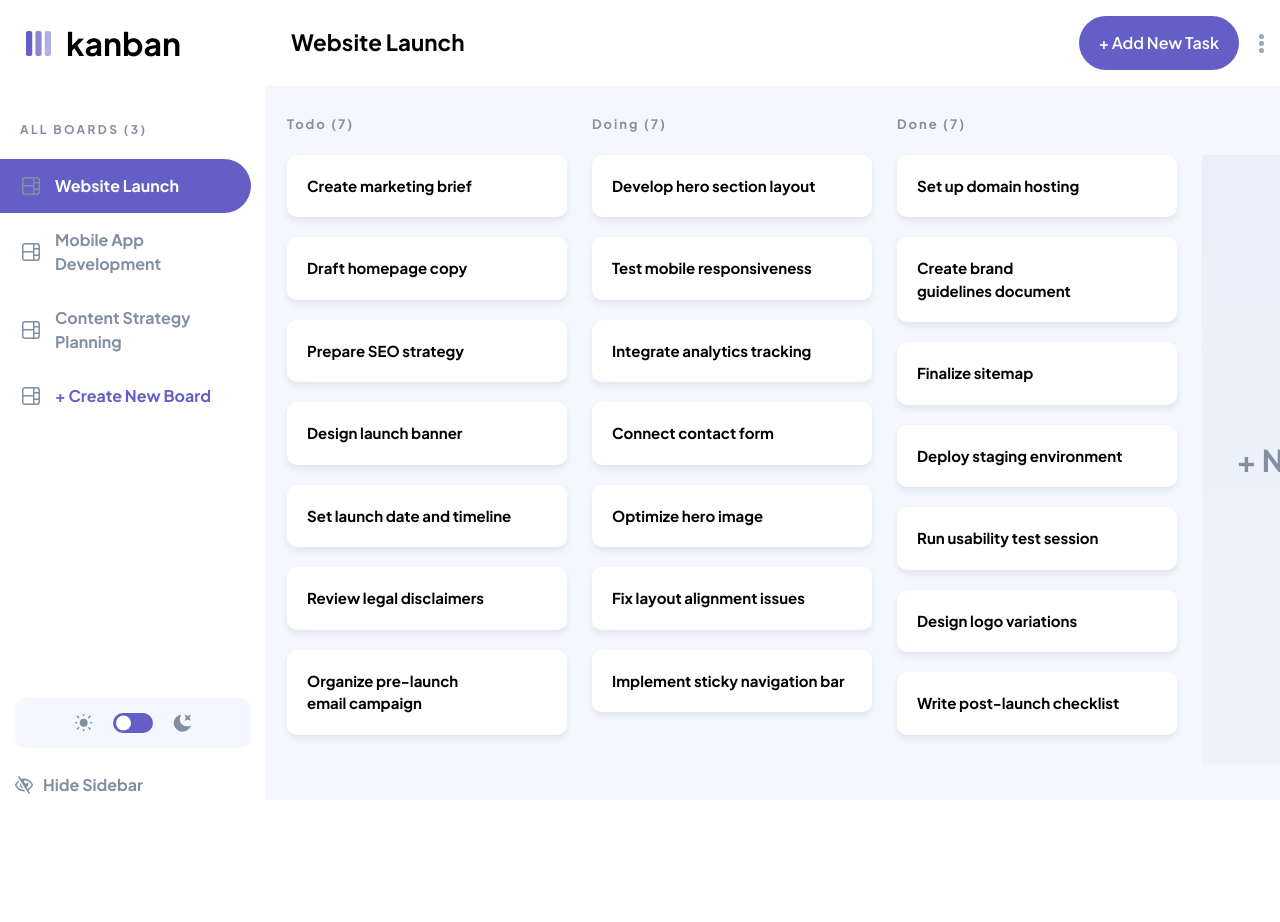
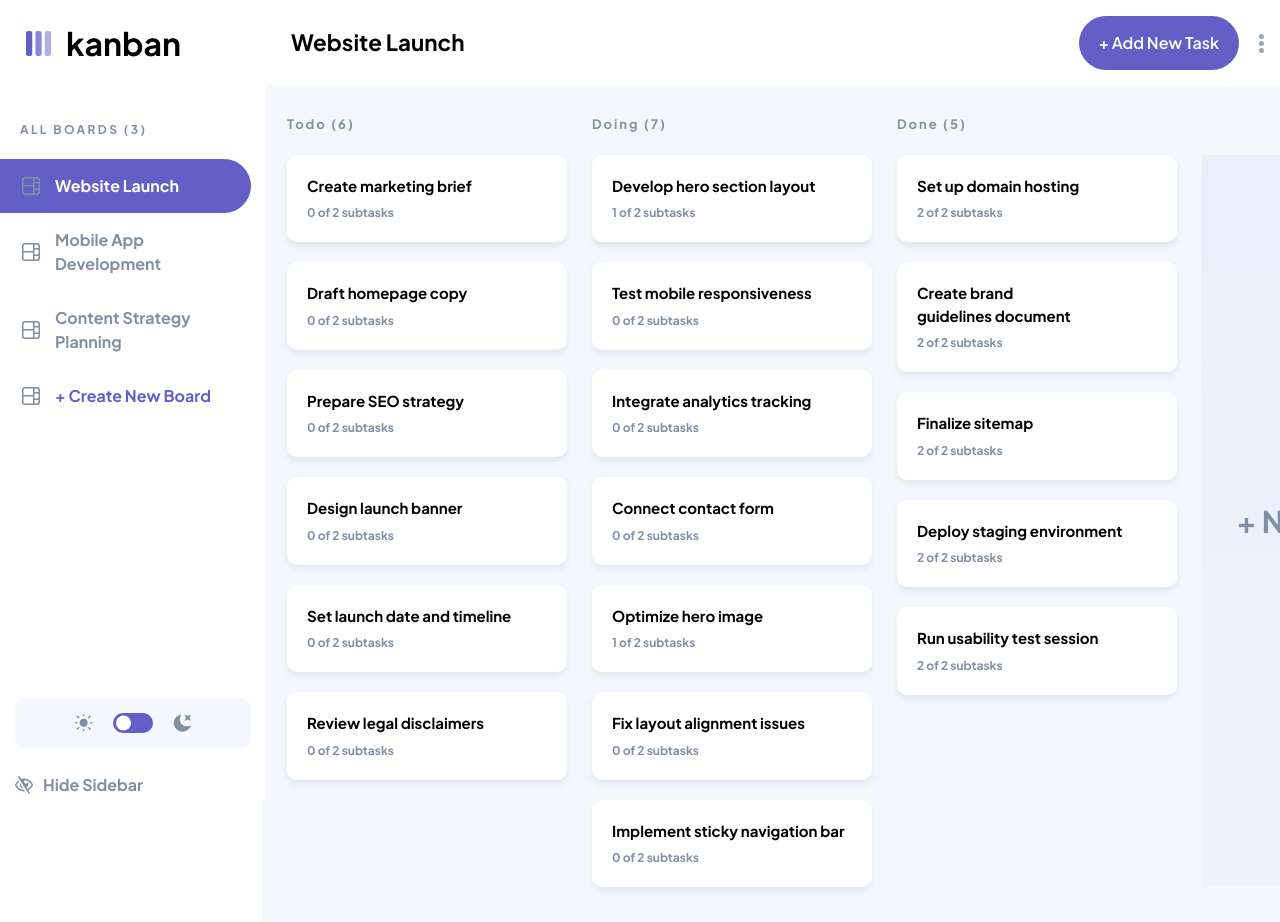
Before and after one commit to chxxvin/kanban-task-management, a React (Vite) app: page / in a window 1280 px wide. Before the commit the page ends 812 px from the top, so only its background shows below. Built offline with nearby package versions, Linux system fonts and the light colour scheme.

Commit message:
modifying data flow and adding feature 'create' to create board's modal

```diff
--- a/src/App.jsx
+++ b/src/App.jsx
@@ -9,16 +9,20 @@ import Modal from './component/Modal/Modal';
 import CreateBoard from './component/Modal/create/Board/CreateBoard';
 import CreateTask from './component/Modal/create/Task/CreateTask';
 
-const boards = [
-  { id: 'board-101', name: 'Website Launch' },
-  { id: 'board-102', name: 'Mobile App Development' },
-  { id: 'board-103', name: 'Content Strategy Planning' },
-];
+import dummy from './data/dummy';
 
 function App() {
+  const [boards, setBoards] = useState(dummy);
   const [selectBoard, setSelectBoard] = useState(boards[0]);
   const [isSidebarHide, setIsSidebarHide] = useState(false);
   const [isModal, setIsModal] = useState(false);
+
+  const nameBoards = boards.map((data) => ({
+    id: data.id,
+    name: data.name,
+  }));
+
+  const taskBoards = boards.find((board) => board.id === selectBoard.id);
 
   return (
     <>
@@ -28,17 +32,19 @@ function App() {
       </header>
       <main>
         <Sidebar
-          boards={boards}
+          boards={nameBoards}
           selectBoard={selectBoard}
           setSelectBoard={setSelectBoard}
           isSidebarHide={isSidebarHide}
           setIsSidebarHide={setIsSidebarHide}
           setIsModal={setIsModal}
         />
-        <Board isSidebarHide={isSidebarHide} selectBoard={selectBoard} />
+        <Board isSidebarHide={isSidebarHide} taskBoards={taskBoards} />
       </main>
       <Modal isOpen={isModal} onClose={() => setIsModal(false)}>
-        {isModal === 'createBoard' && <CreateBoard />}
+        {isModal === 'createBoard' && (
+          <CreateBoard setBoards={setBoards} setIsModal={setIsModal} />
+        )}
         {isModal === 'createTask' && <CreateTask />}
       </Modal>
     </>
--- a/src/component/Board/Board.jsx
+++ b/src/component/Board/Board.jsx
@@ -1,19 +1,10 @@
 import { useEffect, useRef } from 'react';
 import Task from '../Task/Task';
 import style from './Board.module.css';
-import dummy from '../../data/dummy';
 
-const data = dummy;
-
-console.log(dummy);
-
-function Board({ isSidebarHide, selectBoard }) {
-  const [dataBoard] = data.filter((board) => board.id === selectBoard.id);
+function Board({ isSidebarHide, taskBoards }) {
   const boardRef = useRef(null);
-
-  const colBoard = dataBoard.columns;
-
-  console.log(colBoard);
+  const colBoard = taskBoards ? taskBoards.columns : [];
 
   useEffect(() => {
     const board = boardRef.current;
--- a/src/component/Modal/create/Board/CreateBoard.jsx
+++ b/src/component/Modal/create/Board/CreateBoard.jsx
@@ -2,17 +2,37 @@ import { useState } from 'react';
 import iconCross from '../../../../assets/icon-cross.svg';
 import style from './CreateBoard.module.css';
 
-function CreateBoard() {
+function CreateBoard({ setBoards, setIsModal }) {
   const [boardName, setBoardName] = useState('');
-  const [columns, setColumns] = useState(['Todo', 'Doing']);
+  const [columns, setColumns] = useState([
+    {
+      id: `col-${crypto.randomUUID()}`,
+      name: 'Todo',
+      tasks: [],
+    },
+    {
+      id: `col-${crypto.randomUUID()}`,
+      name: 'Doing',
+      tasks: [],
+    },
+  ]);
 
   function handleAddColumn() {
-    setColumns((prevCol) => [...prevCol, '']);
+    setColumns((prevCol) => [
+      ...prevCol,
+      {
+        id: `col-${crypto.randomUUID()}`,
+        name: '',
+        tasks: [],
+      },
+    ]);
   }
 
-  function handleChangeColumn(index, value) {
+  function handleChangeColumn(selectColumnId, value) {
     setColumns((prevColumns) =>
-      prevColumns.map((col, i) => (i === index ? value : col))
+      prevColumns.map((col) =>
+        col.id === selectColumnId ? { ...col, name: value } : col
+      )
     );
   }
 
@@ -20,10 +40,21 @@ function CreateBoard() {
     setColumns((prevColumns) => prevColumns.filter((_, i) => i !== index));
   }
 
+  function handleSubmitBoard(e) {
+    e.preventDefault();
+    const newBoard = {
+      id: `board-${crypto.randomUUID()}`,
+      name: boardName,
+      columns,
+    };
+    setIsModal(false);
+    setBoards((prevBoards) => [...prevBoards, newBoard]);
+  }
+
   return (
     <div>
       <h3>Add new board</h3>
-      <form action="/">
+      <form onSubmit={handleSubmitBoard}>
         <div className={style.boardName}>
           <label htmlFor="board-name">Board Name</label>
           <input
@@ -42,8 +73,10 @@ function CreateBoard() {
               return (
                 <div className={style.modalColumn} key={index}>
                   <input
-                    value={column}
-                    onChange={(e) => handleChangeColumn(index, e.target.value)}
+                    value={column.name}
+                    onChange={(e) =>
+                      handleChangeColumn(column.id, e.target.value)
+                    }
                     placeholder="e.g Done"
                   />
                   <button
@@ -61,7 +94,7 @@ function CreateBoard() {
           <button type="button" onClick={handleAddColumn}>
             + Add New Column
           </button>
-          <button>Create New Board</button>
+          <button type="submit">Create New Board</button>
         </div>
       </form>
     </div>
--- a/src/component/Sidebar/Sidebar.module.css
+++ b/src/component/Sidebar/Sidebar.module.css
@@ -1,5 +1,5 @@
 .sidebar {
-  position: absolute;
+  position: fixed;
   top: 0;
   left: 0;
   width: 266px;
--- a/src/component/Task/Task.jsx
+++ b/src/component/Task/Task.jsx
@@ -1,12 +1,16 @@
 import style from './Task.module.css';
 
 function Task({ task }) {
+  const subtaskDone = task.subtasks.filter(
+    (subtask) => subtask.done === true
+  ).length;
+
   return (
     <div className={style.task}>
       <h3 className={style.titleTask}>{task.title}</h3>
-      {/* <p className={style.subtask}>
-        {task.subtasks_done} of {task.subtasks_total} subtasks
-      </p> */}
+      <p className={style.subtask}>
+        {subtaskDone} of {task.subtasks.length} subtasks
+      </p>
     </div>
   );
 }
--- a/src/data/dummy.js
+++ b/src/data/dummy.js
@@ -53,14 +53,6 @@ const boards = [
             subtasks: [
               { id: 'st-111', title: 'Check privacy policy', done: false },
               { id: 'st-112', title: 'Review cookies page', done: false },
-            ],
-          },
-          {
-            id: 'task-107',
-            title: 'Organize pre-launch email campaign',
-            subtasks: [
-              { id: 'st-113', title: 'Segment users', done: false },
-              { id: 'st-114', title: 'Write email copy', done: false },
             ],
           },
         ],
@@ -171,22 +163,6 @@ const boards = [
               { id: 'st-138', title: 'Record feedback', done: true },
             ],
           },
-          {
-            id: 'task-120',
-            title: 'Design logo variations',
-            subtasks: [
-              { id: 'st-139', title: 'Flat version', done: true },
-              { id: 'st-140', title: 'Monochrome version', done: true },
-            ],
-          },
-          {
-            id: 'task-121',
-            title: 'Write post-launch checklist',
-            subtasks: [
-              { id: 'st-141', title: 'SEO recheck', done: true },
-              { id: 'st-142', title: 'Performance audit', done: true },
-            ],
-          },
         ],
       },
     ],
@@ -237,22 +213,6 @@ const boards = [
             subtasks: [
               { id: 'st-209', title: 'Illustration concept', done: false },
               { id: 'st-210', title: 'Animation timing', done: false },
-            ],
-          },
-          {
-            id: 'task-206',
-            title: 'Define navigation routes',
-            subtasks: [
-              { id: 'st-211', title: 'Bottom tabs', done: false },
-              { id: 'st-212', title: 'Stack navigation', done: false },
-            ],
-          },
-          {
-            id: 'task-207',
-            title: 'Set up API endpoints for user data',
-            subtasks: [
-              { id: 'st-213', title: 'GET/POST routes', done: false },
-              { id: 'st-214', title: 'Error handling', done: false },
             ],
           },
         ],
@@ -355,30 +315,6 @@ const boards = [
               { id: 'st-236', title: 'Add to components', done: true },
             ],
           },
-          {
-            id: 'task-219',
-            title: 'Test Android build',
-            subtasks: [
-              { id: 'st-237', title: 'Run emulator', done: true },
-              { id: 'st-238', title: 'Fix warnings', done: true },
-            ],
-          },
-          {
-            id: 'task-220',
-            title: 'Test iOS build',
-            subtasks: [
-              { id: 'st-239', title: 'Run Xcode build', done: true },
-              { id: 'st-240', title: 'Check icons', done: true },
-            ],
-          },
-          {
-            id: 'task-221',
-            title: 'Setup GitHub Actions for CI',
-            subtasks: [
-              { id: 'st-241', title: 'YAML config', done: true },
-              { id: 'st-242', title: 'Test auto build', done: true },
-            ],
-          },
         ],
       },
     ],
@@ -413,38 +349,6 @@ const boards = [
             subtasks: [
               { id: 'st-305', title: 'Set weekly themes', done: false },
               { id: 'st-306', title: 'Pick visuals', done: false },
-            ],
-          },
-          {
-            id: 'task-304',
-            title: 'Outline video content ideas',
-            subtasks: [
-              { id: 'st-307', title: 'Script brainstorming', done: false },
-              { id: 'st-308', title: 'Visual concepting', done: false },
-            ],
-          },
-          {
-            id: 'task-305',
-            title: 'Create content distribution plan',
-            subtasks: [
-              { id: 'st-309', title: 'List platforms', done: false },
-              { id: 'st-310', title: 'Set frequency', done: false },
-            ],
-          },
-          {
-            id: 'task-306',
-            title: 'Define KPIs and metrics',
-            subtasks: [
-              { id: 'st-311', title: 'Engagement metrics', done: false },
-              { id: 'st-312', title: 'Conversion goals', done: false },
-            ],
-          },
-          {
-            id: 'task-307',
-            title: 'Plan influencer outreach',
-            subtasks: [
-              { id: 'st-313', title: 'Identify partners', done: false },
-              { id: 'st-314', title: 'Contact proposals', done: false },
             ],
           },
         ],
@@ -491,22 +395,6 @@ const boards = [
             subtasks: [
               { id: 'st-323', title: 'Set Zapier rules', done: false },
               { id: 'st-324', title: 'Check logs', done: false },
-            ],
-          },
-          {
-            id: 'task-313',
-            title: 'Collaborate with SEO team',
-            subtasks: [
-              { id: 'st-325', title: 'Align content calendar', done: false },
-              { id: 'st-326', title: 'Update keywords', done: false },
-            ],
-          },
-          {
-            id: 'task-314',
-            title: 'Review video script for ad campaign',
-            subtasks: [
-              { id: 'st-327', title: 'Add brand tone', done: false },
-              { id: 'st-328', title: 'Final approval', done: false },
             ],
           },
         ],
@@ -563,14 +451,6 @@ const boards = [
               { id: 'st-340', title: 'Post on YouTube', done: true },
             ],
           },
-          {
-            id: 'task-321',
-            title: 'Finalize influencer contracts',
-            subtasks: [
-              { id: 'st-341', title: 'Legal review', done: true },
-              { id: 'st-342', title: 'Sign agreements', done: true },
-            ],
-          },
         ],
       },
     ],
```
